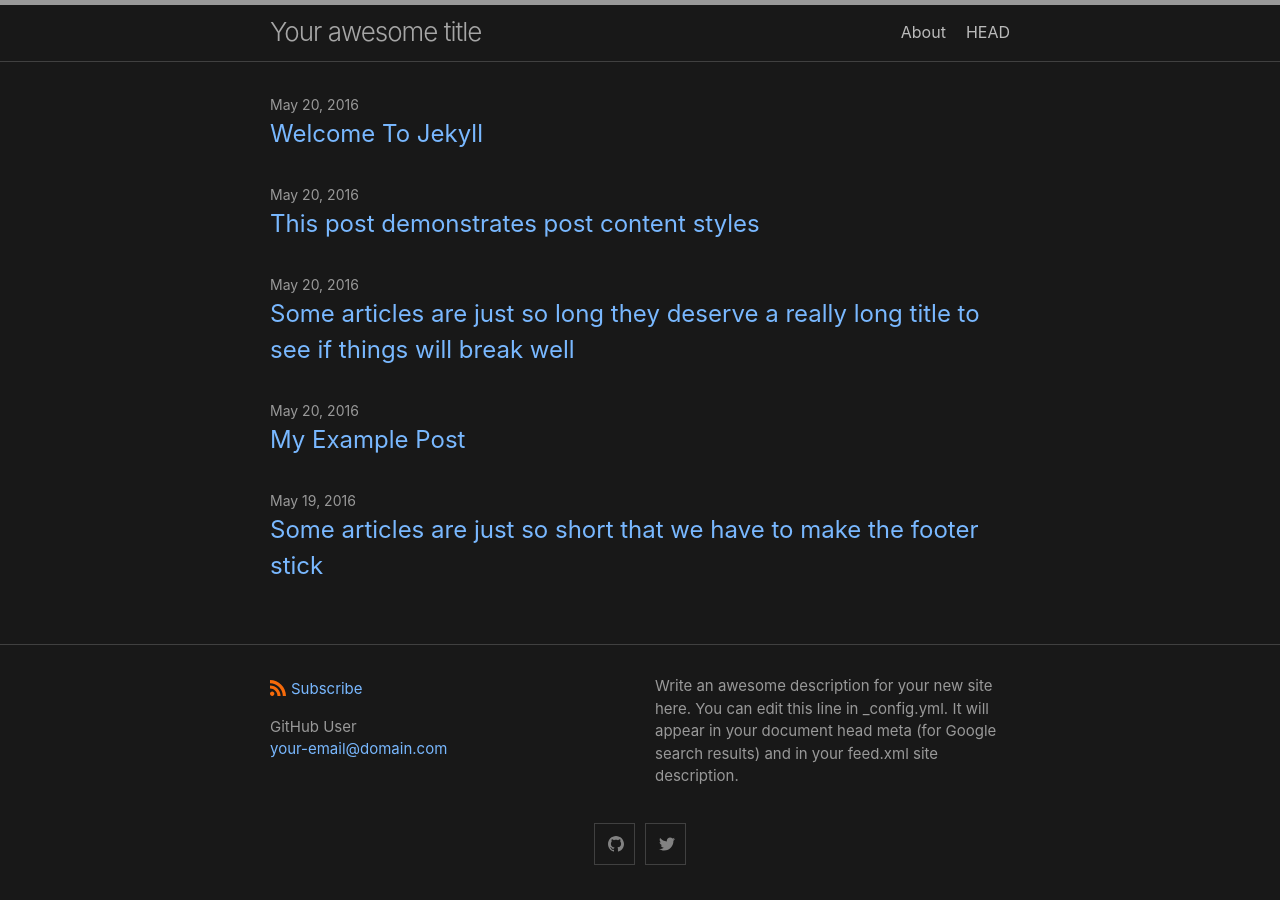
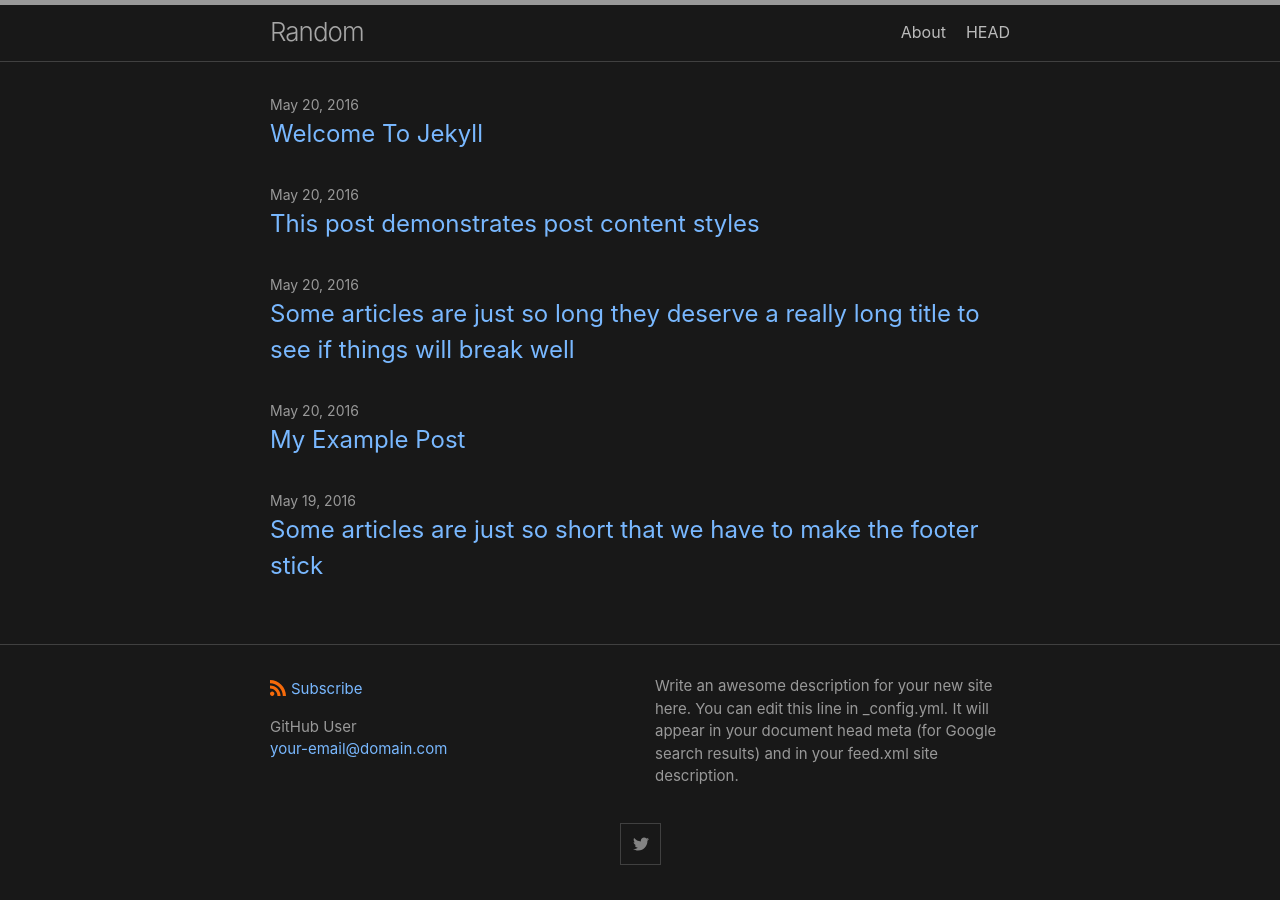
Before and after one commit to hectornoval/incomplete, a Jekyll site: the page built from index.md, in a window 1280 px wide. Built offline with Jekyll 4.4.1, drawn with Linux system fonts in a browser that asks for light colours.

Commit message:
Changed title

```diff
--- a/_config.yml
+++ b/_config.yml
@@ -1,4 +1,4 @@
-title: Your awesome title
+title: Random
 author:
   name: GitHub User
   email: your-email@domain.com
@@ -17,7 +17,7 @@ minima:
   # generate social links in footer
   social_links:
     twitter: jekyllrb
-    github:  jekyll
+    # github:  jekyll
     # devto: jekyll
     # dribbble: jekyll
     # facebook: jekyll
```
